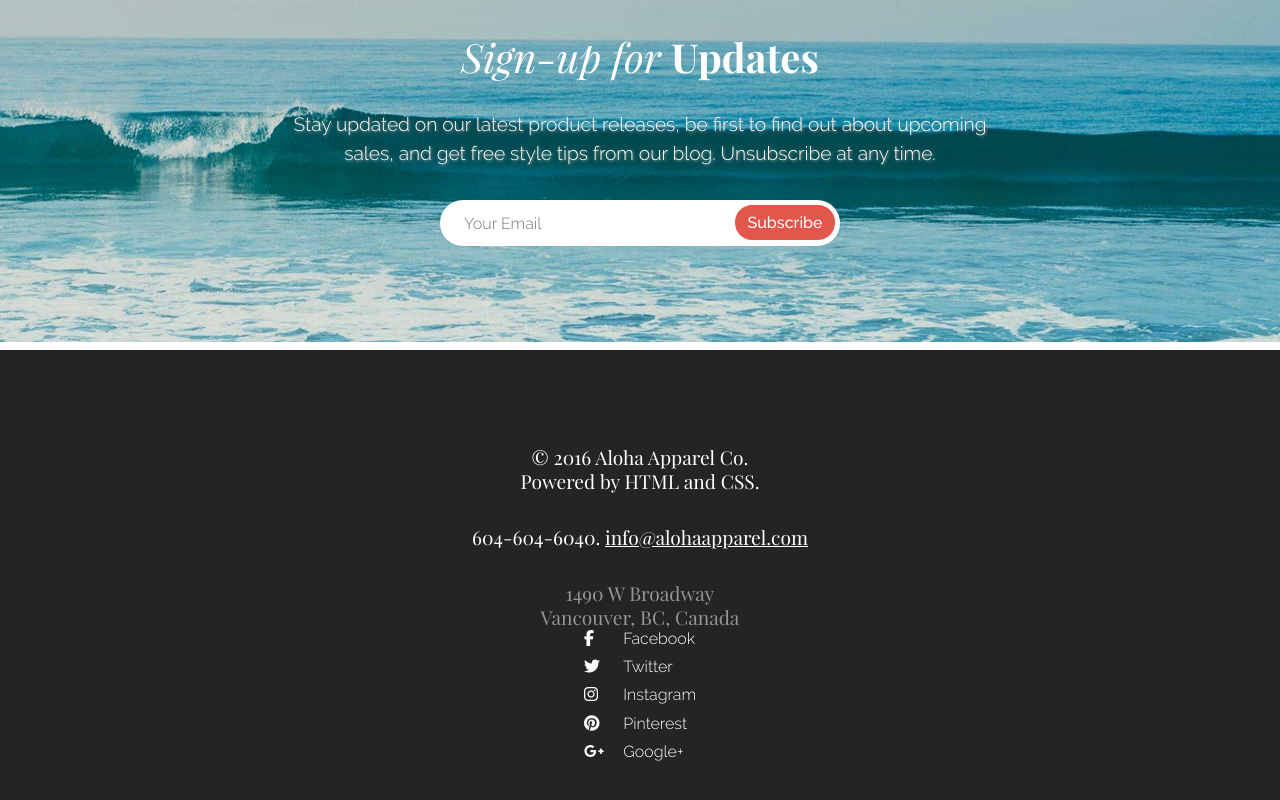
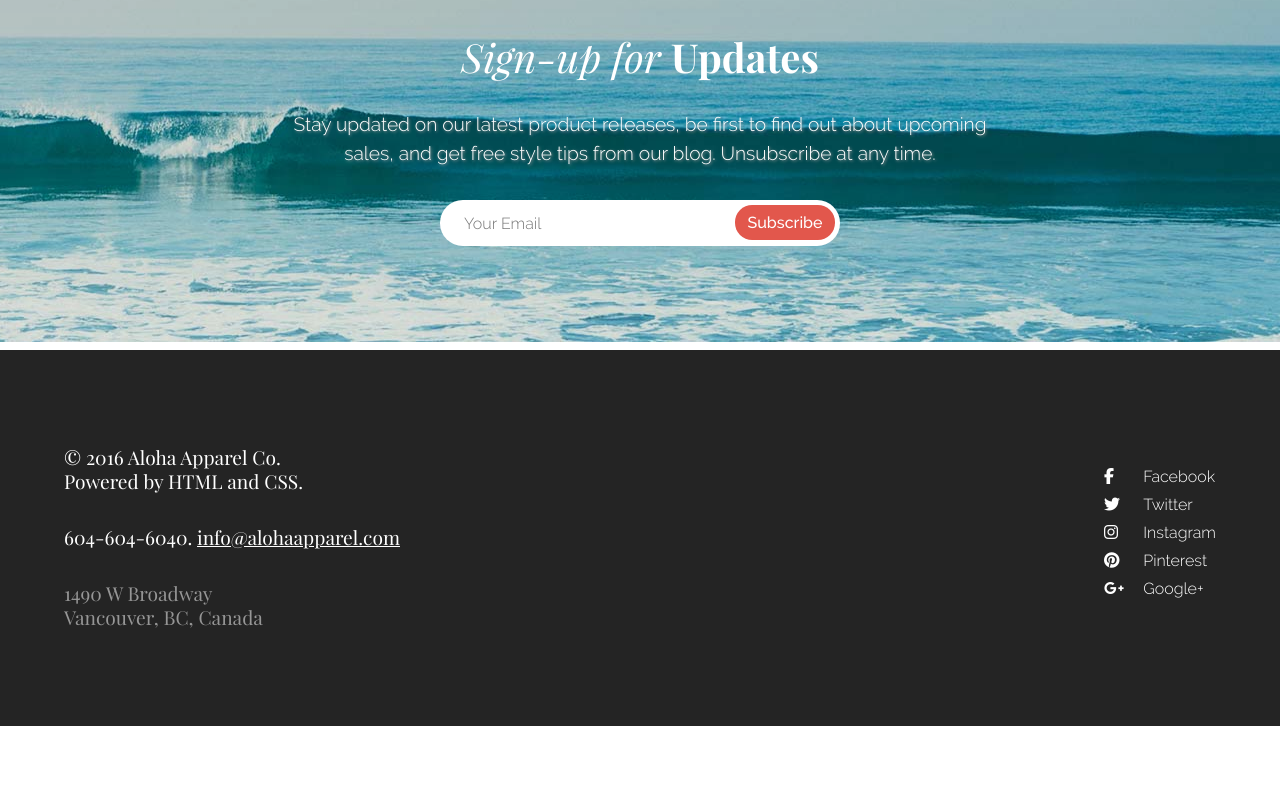
Before and after one commit to teeppope/Aloha-Apparel-v2, a plain HTML site: page index.html in a window 1280 px wide. Shown: the part 2194-2994 px from the top of the page. After the commit the page ends 2920 px from the top, so only its background shows below. Drawn offline with nearby package versions, Linux system fonts and the light colour scheme.

Commit message:
flexbox footer

```diff
--- a/index.html
+++ b/index.html
@@ -147,7 +147,7 @@
 
 
 	<!-- This is the Footer of the website-->
-		<footer class="footer clearfix">
+		<footer class="footer">
 			<div class="ftr-txt container">
 				<div class="lft-ftr">
 					<div class="cpywrt">
--- a/style.css
+++ b/style.css
@@ -110,7 +110,6 @@ header{
 section,
 footer{
     padding: 6rem 0; /* This padding is used to provide consistent vertical alignment in sections & footer*/
-    text-align: center;
 }
 h1, h2, h3{
 	font-family: Playfair Display, serif;
@@ -166,7 +165,10 @@ i {
 
 .banner,
 .about,
-.signup{
+.products,
+.signup,
+.footer{
+    text-align: center;
     padding-left: 3%;
     padding-right: 3%;
 }
@@ -535,12 +537,16 @@ html{
 }
 
 /* FOOTER styles*/
+.ftr-txt{
+    text-align: left;
+    display: flex;
+    flex-flow: row;
+    justify-content: space-between;
+}
 .lft-ftr{
-    float: left;
+    margin- right: 5px;
 }
-.rgt-ftr{
-    float: right;
-    text-align: left;
+.rgt-ftr{;
     margin-top: 0;
 }
 .scl-name{
```
